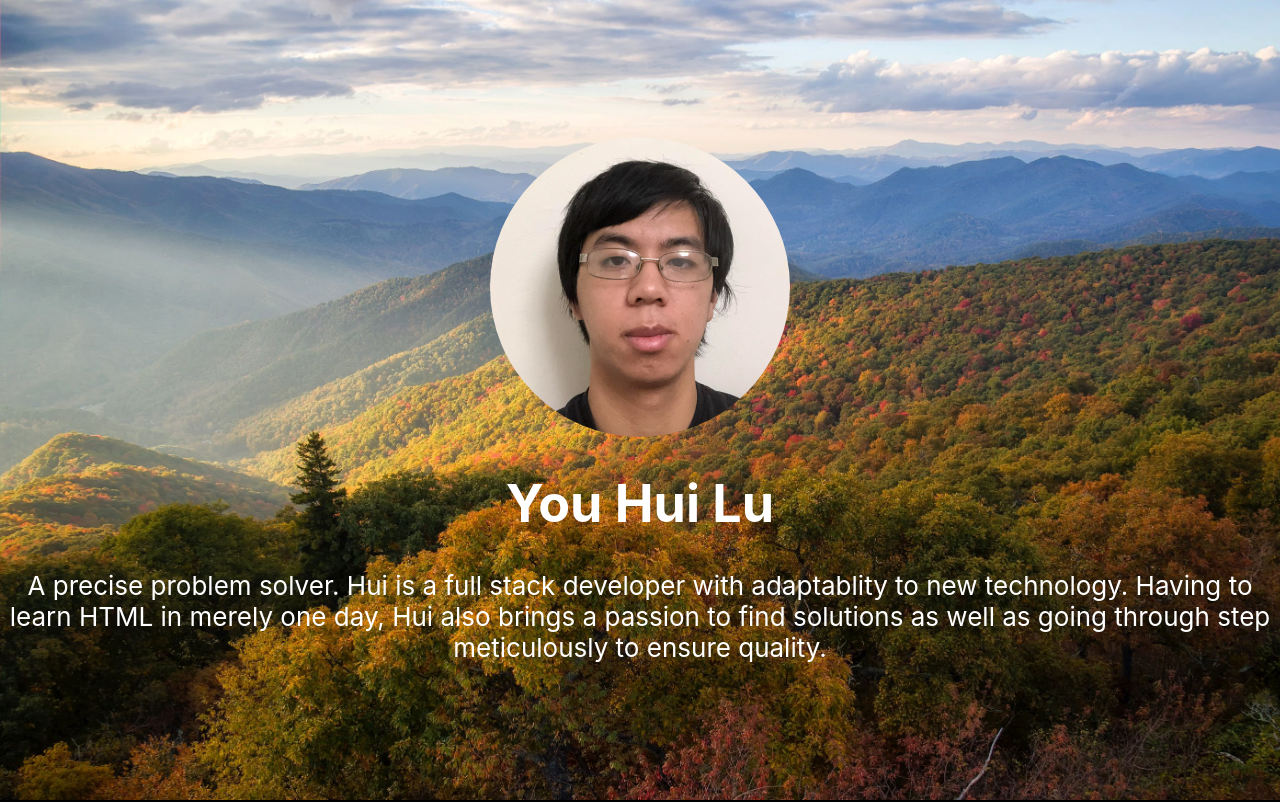
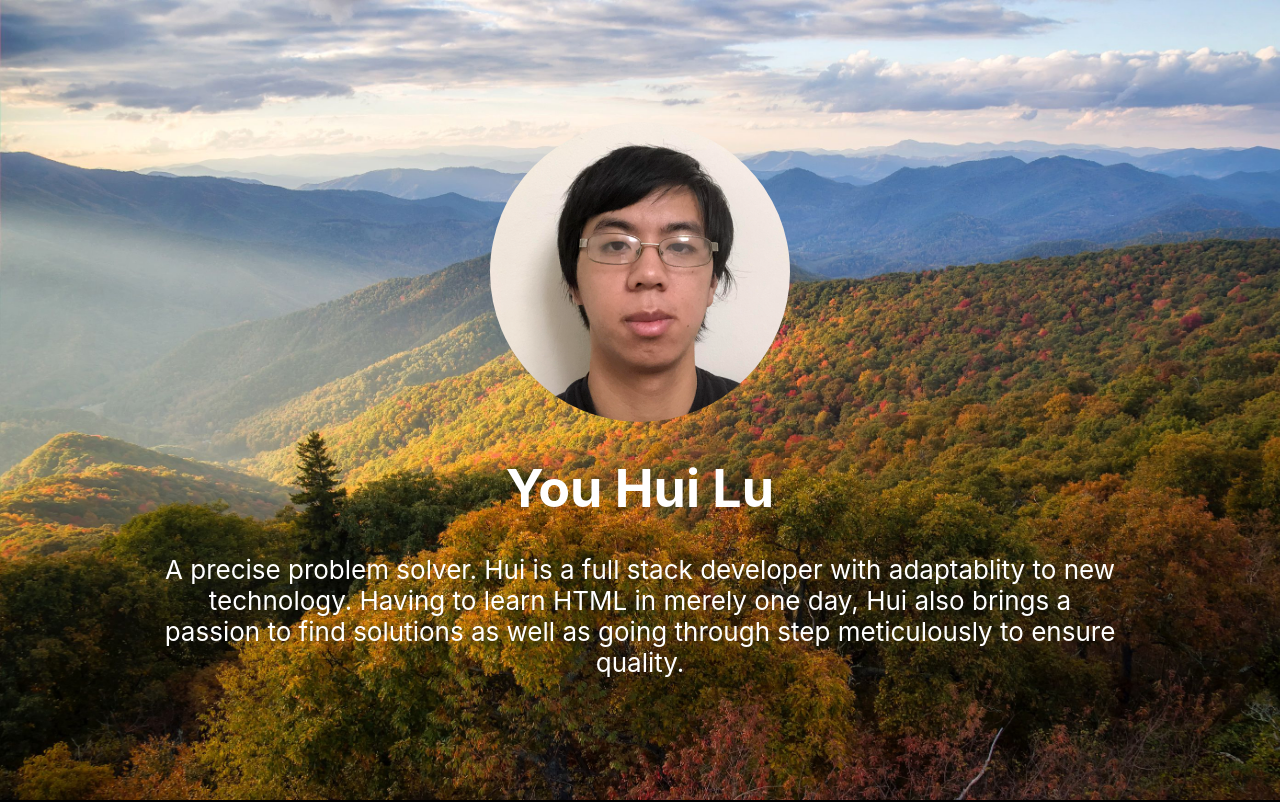
Before and after one commit to huiylu/Portfolio, a React (Create React App) app: page / in a window 1280 px wide. Shown: the top 802 px of the page. Built offline with nearby package versions, Linux system fonts and the light colour scheme.

Commit message:
Styled brand

```diff
--- a/src/App.css
+++ b/src/App.css
@@ -73,5 +73,5 @@ body {
 
 .brand{
   display: block;
-  width: 50px;
+  width: 75%;
 }
--- a/src/component/Header.js
+++ b/src/component/Header.js
@@ -3,9 +3,11 @@ function Header(){
         <div className="App-header">
             <img src="./Me.png" alt="Hui Pic" className="img"/>
             <h1>You Hui Lu</h1>
-            <h8 classname="brand">A precise problem solver. Hui is a full stack developer with adaptablity to new technology. Having to learn HTML in merely one day, Hui also brings a passion
-                to find solutions as well as going through step meticulously to ensure quality.
-            </h8>
+            <div className="brand">
+                <h8 classname="brand">A precise problem solver. Hui is a full stack developer with adaptablity to new technology. Having to learn HTML in merely one day, Hui also brings a passion
+                    to find solutions as well as going through step meticulously to ensure quality.
+                </h8>
+            </div>
         </div>
     )
 
```
